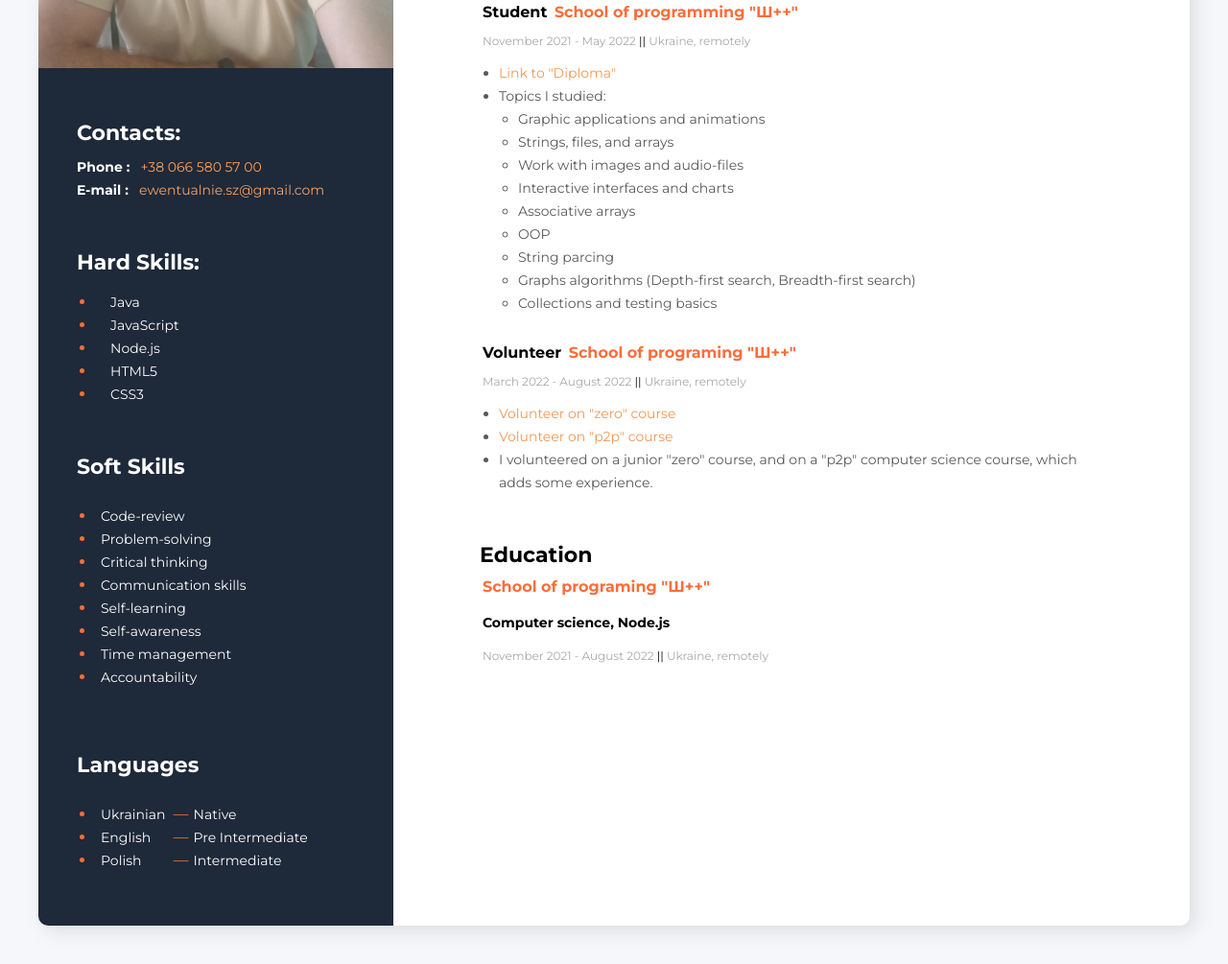
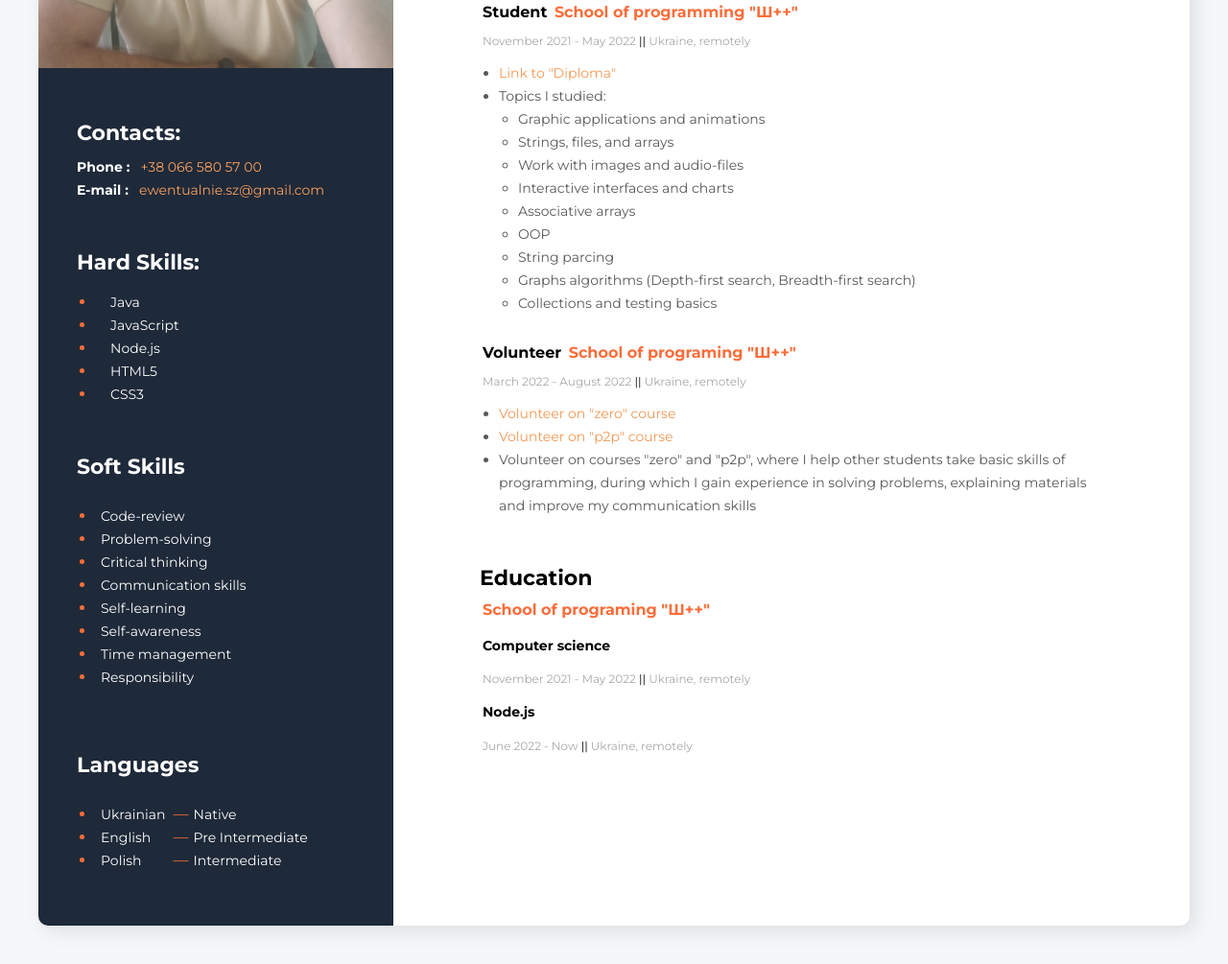
Before and after one commit to Ewentualnie/Ewentualnie.github.io, a plain HTML site: page index.html in a window 1280 px wide. Shown: the part 502-1507 px from the top of the page at 96% size. Drawn offline with Linux system fonts and the light colour scheme.

Commit message:
minory changes of index

```diff
--- a/index.html
+++ b/index.html
@@ -85,8 +85,12 @@
                         </a>
                     </li>
                     <li>
-                        I volunteered on a junior "zero" course, and on a "p2p" computer science course, which adds some
-                        experience.
+                        Volunteer on courses "zero" and "p2p",
+                        where I help other students take basic
+                        skills of programming, during which I
+                        gain experience in solving problems,
+                        explaining materials and improve
+                        my communication skills
                     </li>
                 </ul>
                 </ul>
@@ -96,8 +100,13 @@
         <div class="education">
             <h3 class="main_content_title">Education</h3>
             <h4 class="orange">School of programing "Ш++"</h4>
-            <h4 class="management">Computer science, Node.js</h4>
-            <p class="work_time">November 2021 - August 2022 <span class="work_time_line">||</span> Ukraine, remotely
+            <h4 class="management">Computer science</h4>
+            <p class="work_time">
+                November 2021 - May 2022 <span class="work_time_line">||</span> Ukraine, remotely
+            </p>
+            <h4 class="management">Node.js</h4>
+            <p class="work_time">
+                June 2022 - Now <span class="work_time_line">||</span> Ukraine, remotely
             </p>
         </div>
     </div>
@@ -153,7 +162,7 @@
                         <span class="soft_skills_text">Time management</span>
                     </li>
                     <li class="soft_skills_item">
-                        <span class="soft_skills_text">Accountability</span>
+                        <span class="soft_skills_text">Responsibility</span>
                     </li>
                 </ul>
             </div>
```
